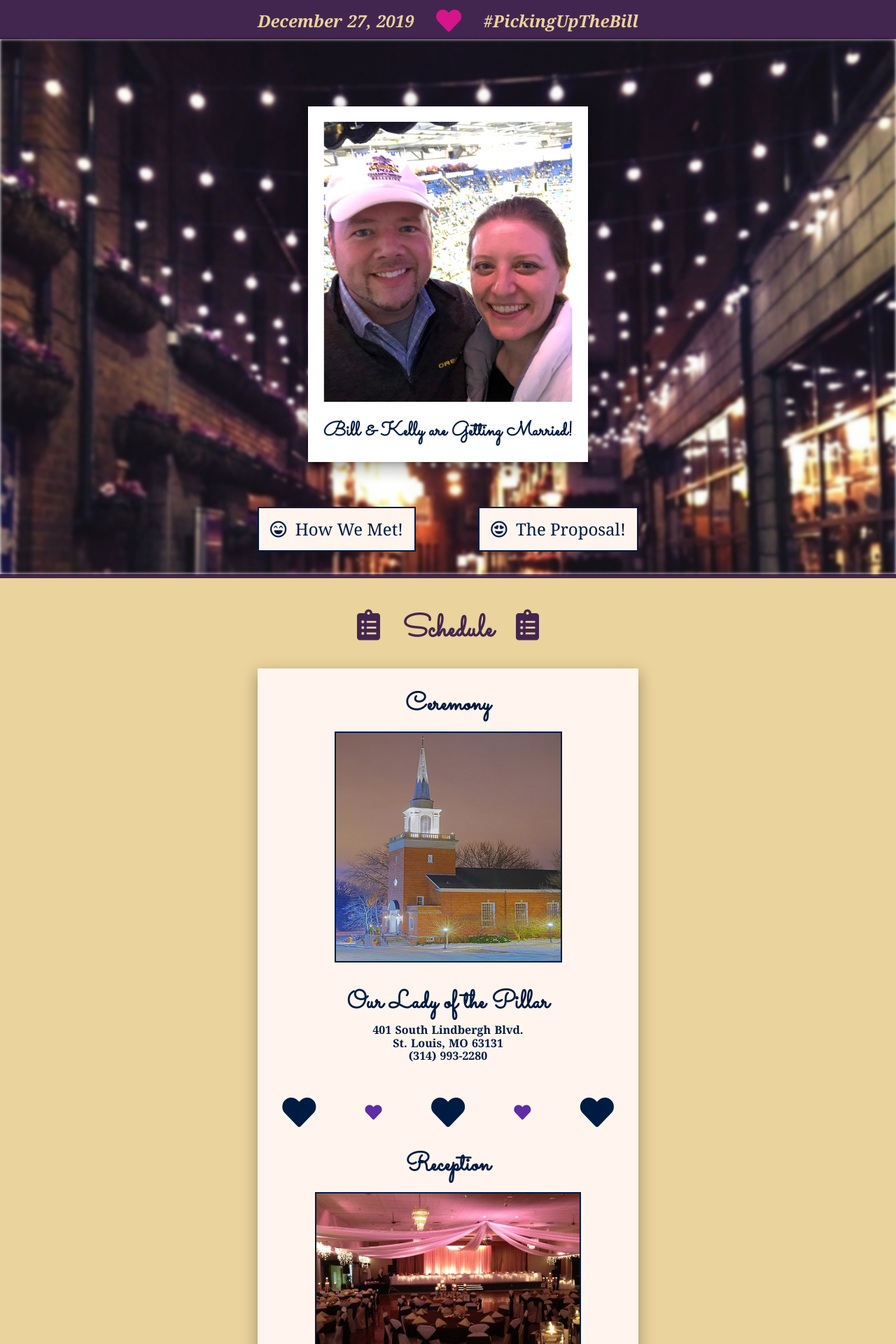
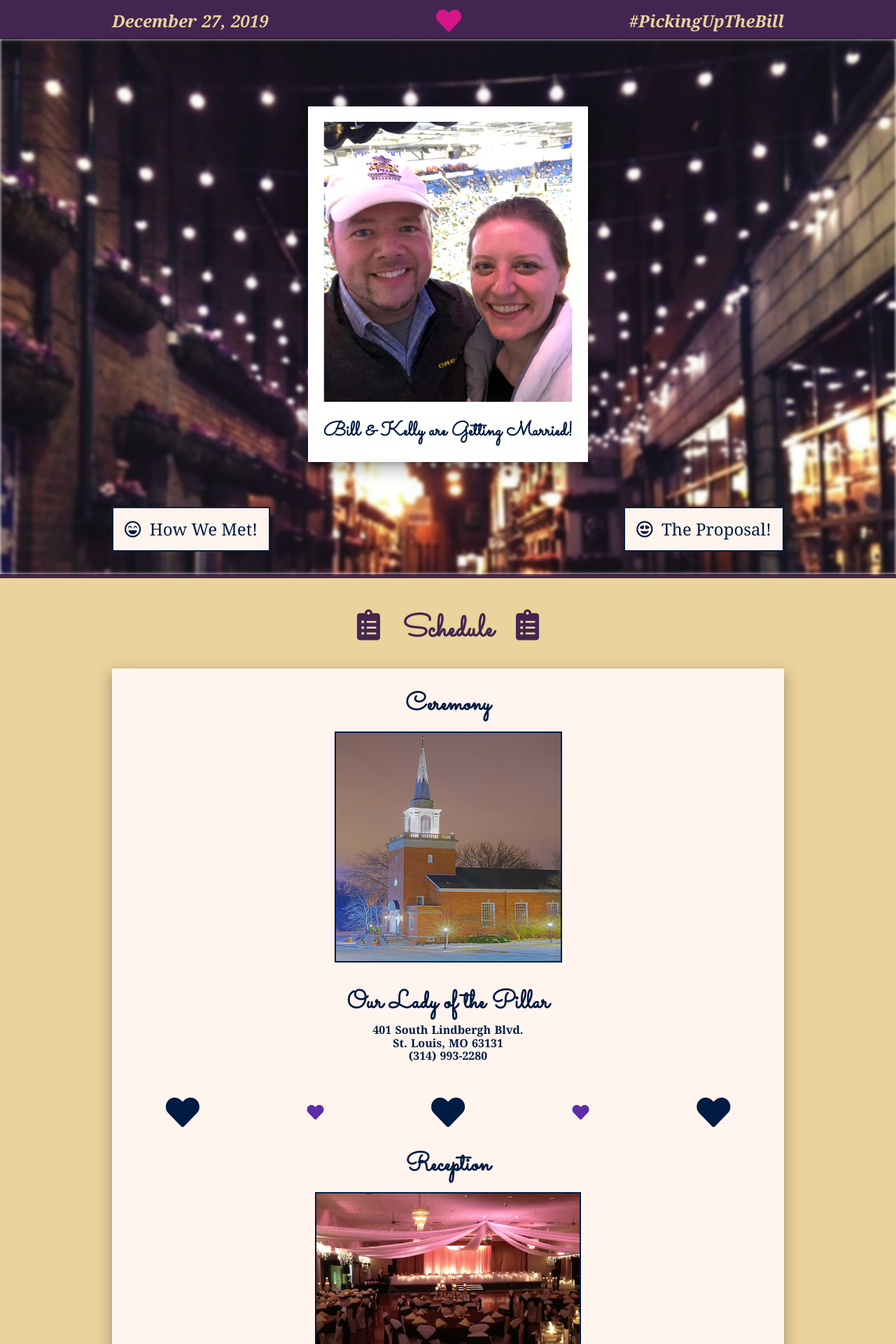
Before and after one commit to njosieb/pickingupthebill, a Nuxt app: page / in a window 1280 px wide. Shown: the top 1920 px of the page at 70% size. Built offline with nearby package versions, Linux system fonts and the light colour scheme.

Commit message:
Creates container component not container class

```diff
--- /dev/null
+++ b/components/Container.vue
@@ -0,0 +1,5 @@
+<template>
+  <div class="mw6 mw7-ns mw8-l center ph2 ph3-ns ph4-l">
+    <slot></slot>
+  </div>
+</template>
--- a/components/Navbar.vue
+++ b/components/Navbar.vue
@@ -1,6 +1,6 @@
 <template>
   <header>
-    <div class="container">
+    <container>
       <div class="flex justify-between items-center white pt1 georgia">
         <div class="nav-title">December 27, 2019</div>
         <div>
@@ -8,9 +8,24 @@
         </div>
         <div class="nav-title">#PickingUpTheBill</div>
       </div>
-    </div>
+    </container>
   </header>
 </template>
+
+<script>
+import Container from '../components/Container'
+
+export default {
+  components: {
+    Container
+  }
+  // data: function() {
+  //   return {
+
+  //   }
+  //   }
+}
+</script>
 
 <style lang='scss'>
 @import '~assets/styles/variables';
--- a/pages/index.vue
+++ b/pages/index.vue
@@ -10,7 +10,7 @@
     />-->
     <navbar></navbar>
     <section id="behind-polaroid" class="pv4">
-      <div class="container relative z-1">
+      <container class="relative z-1">
         <div class="polaroid-frame">
           <div id="header-picture" class="cover bg-left bg-center-l z-2">
             <img src="~assets/header.jpg">
@@ -33,10 +33,10 @@
             </button>
           </a>
         </div>
-      </div>
+      </container>
     </section>
     <section id="purpleBorder" class="tc section2 borderBottom">
-      <div class="container">
+      <container>
         <div class="pv3">
           <h1 class="f2 sectionTitle1">
             <i class="fas fa-clipboard-list"></i>
@@ -77,15 +77,16 @@
             </div>
           </div>
         </div>
-      </div>
+      </container>
     </section>
     <section class="section1 tc pv3 borderBottom">
+      <container>
         <h1 class="f2 sectionTitle2">
           <i class="fas fa-users"></i>
           &nbsp; &nbsp; Wedding Party &nbsp;&nbsp;
           <i class="fas fa-users"></i>
         </h1>
-      <div class="container border-shadow">
+        <div class="border-shadow">
           <div class="flex justify-around wedding-party pv5 ph4 navy">
             <div class="pa3 seashell z-2 border-showcase">
               <i class="fas fa-female person pb3 purple"></i>
@@ -117,15 +118,19 @@
             </div>
           </div>
         </div>
+      </container>
     </section>
 
     <section class="section2 pv3 tc borderBottom">
+      <container>
         <h1 class="f2 sectionTitle1">
           <i class="fas fa-hotel"></i>
           &nbsp;&nbsp;&nbsp;Travel & Accomodations&nbsp;&nbsp;&nbsp;
-        <i class="fas fa-hotel"></i>
+          <i
+            class="fas fa-hotel"
+          ></i>
         </h1>
-      <div class="flex justify-around seashell pv4 container border-shadow">
+        <div class="flex justify-around seashell pv4 border-shadow">
           <div>
             <h1>Hotel St. Louis</h1>
             <img id="hotel" src="../assets/hotel.jpg" class="border-showcase">
@@ -136,14 +141,16 @@
             </h3>
           </div>
         </div>
+      </container>
     </section>
     <section class="section1 tc pv3 borderBottom">
+      <container>
         <h1 class="f2 sectionTitle2">
           <i class="fas fa-gift"></i>
           &nbsp;Registry&nbsp;
           <i class="fas fa-gift"></i>
         </h1>
-      <div class="flex justify-around seashell pv2 container border-shadow">
+        <div class="flex justify-around seashell pv2 border-shadow">
           <div>
             <a href="https://www.macys.com" target="_blank">
               <img class="logos" src="../assets/macys.jpg">
@@ -160,14 +167,16 @@
             </a>
           </div>
         </div>
+      </container>
     </section>
     <section class="section2 pv3 tc borderBottom">
+      <container>
         <h1 class="f2 sectionTitle1">
           <i class="far fa-images"></i>
           &nbsp;&nbsp;Photos&nbsp;&nbsp;
           <i class="far fa-images"></i>
         </h1>
-      <div class="flex justify-around seashell pv4 ph4 container flex-wrap border-shadow">
+        <div class="flex justify-around seashell pv4 ph4 flex-wrap border-shadow">
           <div>
             <img class="photos" src="../assets/photo1.jpg">
           </div>
@@ -181,9 +190,10 @@
             <img class="photos" src="../assets/photo4.jpg">
           </div>
         </div>
+      </container>
     </section>
     <section class="section1 pv1 tc borderBottom justify-around">
-      <div>
+      <container>
         <div>
           <h1 class="f2 sectionTitle2">
             <i class="far fa-calendar-check"></i>
@@ -252,7 +262,7 @@
             </div>
           </div>
         </div>
-      </div>
+      </container>
     </section>
   </div>
 </template>
@@ -261,10 +271,12 @@
 import Dot from '../components/Dot.vue'
 import dots from '../assets/data/dots.json'
 import Navbar from '../components/Navbar'
+import Container from '../components/Container'
 export default {
   components: {
     Dot,
-    Navbar
+    Navbar,
+    Container
   },
   data: function() {
     return {
```
Lines whose indentation alone changed are shown as unchanged.
